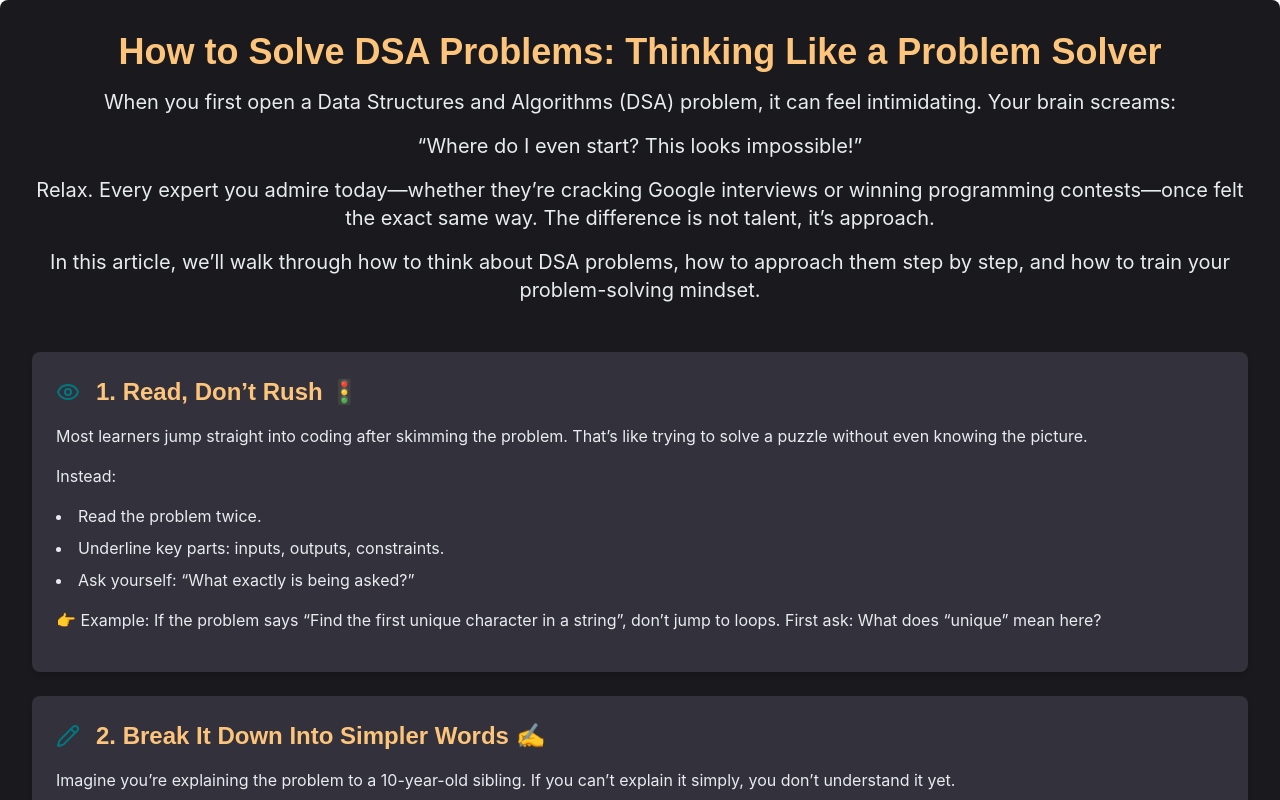
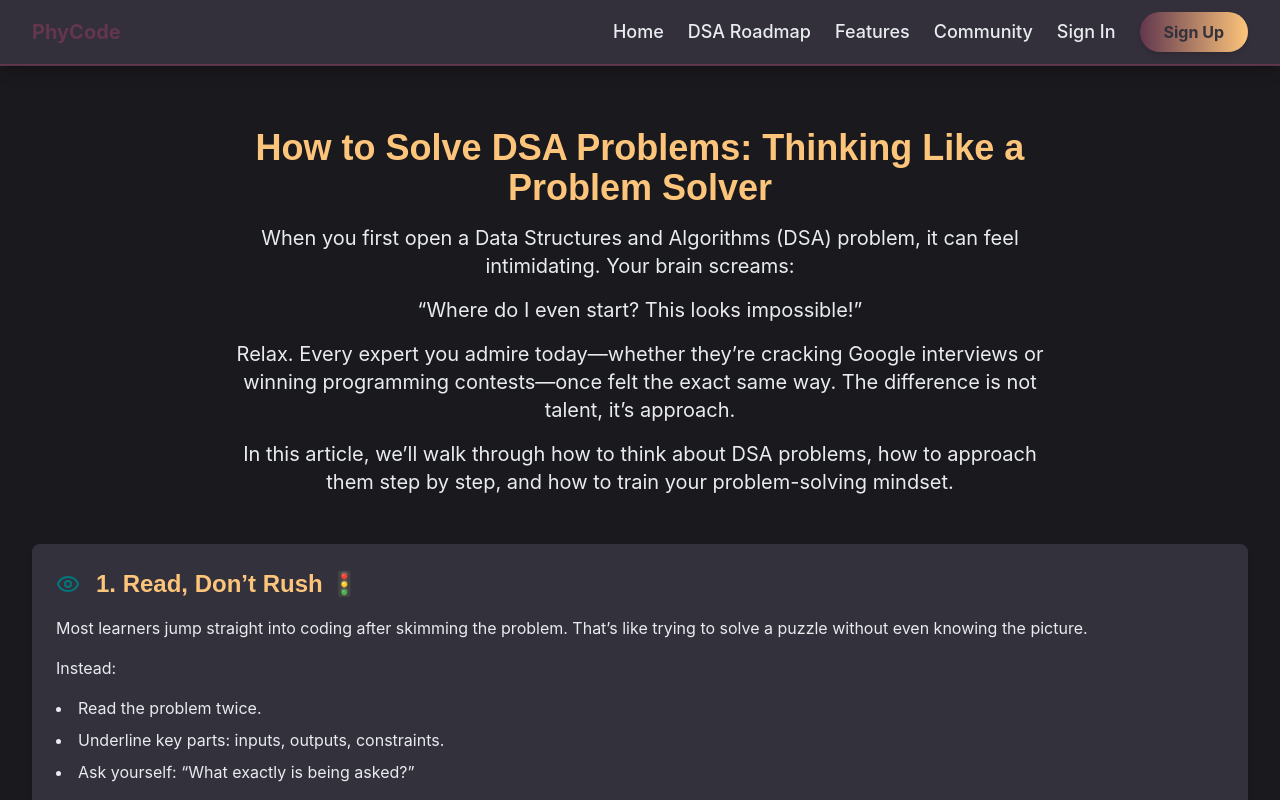
Before and after one commit to Bushraabir/PhyCode, a Next.js app: page /dsa/topic/introduction/problemSolvingApproach in a window 1280 px wide. Shown: the top 800 px of the page. Built offline with nearby package versions, Linux system fonts and the light colour scheme.

Commit message:
updated layout

```diff
--- a/src/pages/dsa/topic/introduction/problemSolvingApproach.tsx
+++ b/src/pages/dsa/topic/introduction/problemSolvingApproach.tsx
@@ -1,6 +1,7 @@
 import React from 'react';
 import { motion, Variants } from 'framer-motion';
 import { Book, Lightbulb, Rocket, Code, Globe, BarChart, Pencil, Eye, Bug, Brain, Search, FileText } from 'lucide-react';
+import Navbar from '@/components/Navbar/Navbar';
 
 const ProblemSolving: React.FC = () => {
   const sections = [
@@ -263,13 +264,19 @@ Step 2: low=2, high=3, mid=2 (5 == 5) → Found at index 2`}
   };
 
   return (
-    <div className="w-full mx-auto p-8 bg-charcoalBlack text-softSilver shadow-xl rounded-lg font-sans">
+    <div className="w-full  p-8 bg-charcoalBlack text-softSilver shadow-xl rounded-lg font-sans">
+        <header className="fixed top-0 left-0 right-0 z-50 bg-slateBlack border-b border-deepPlum shadow-lg">
+          <Navbar />
+        </header>
+
+
+
       {/* Introduction Section */}
       <motion.section
         initial="hidden"
         animate="visible"
         variants={containerVariants}
-        className="mb-12 text-center"
+        className="mt-24 mb-12 text-center w-2/3 mx-auto"
       >
         <h1 className="text-4xl font-heading font-bold text-goldenAmber mb-4">How to Solve DSA Problems: Thinking Like a Problem Solver</h1>
         <p className="text-xl text-softSilver mb-4">
@@ -290,7 +297,7 @@ Step 2: low=2, high=3, mid=2 (5 == 5) → Found at index 2`}
         variants={containerVariants}
         initial="hidden"
         animate="visible"
-        className="space-y-6"
+        className="space-y-6 max-w-7xl mx-auto "
       >
         {sections.map((section, index) => (
           <motion.div
```
